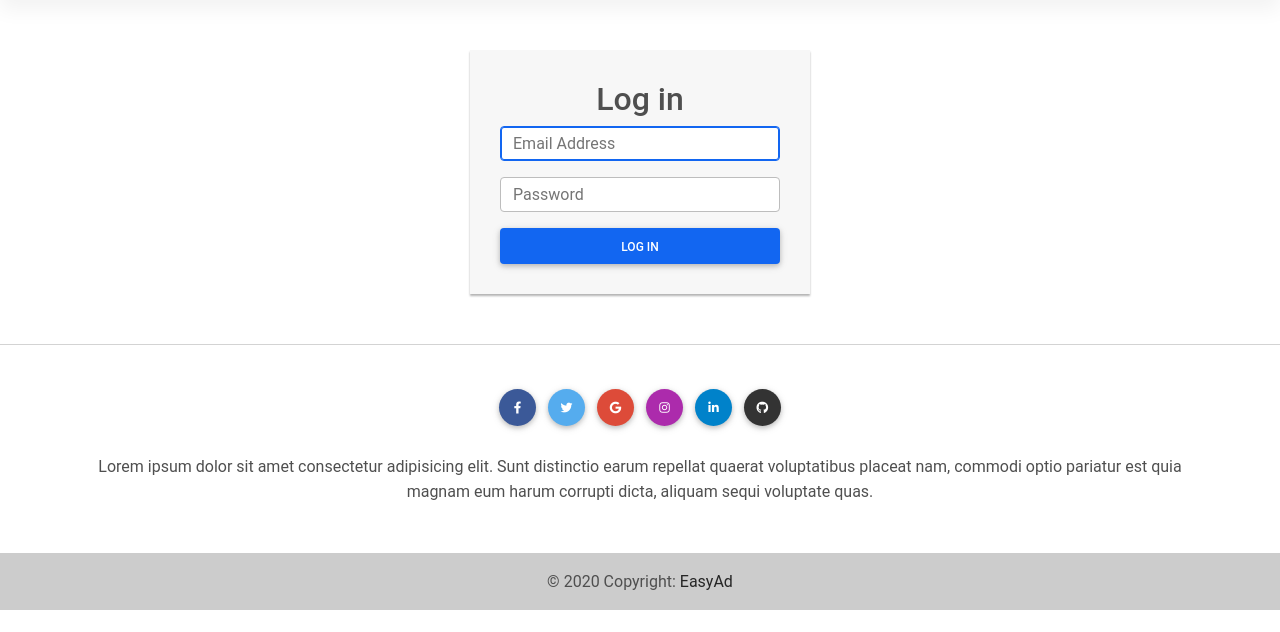
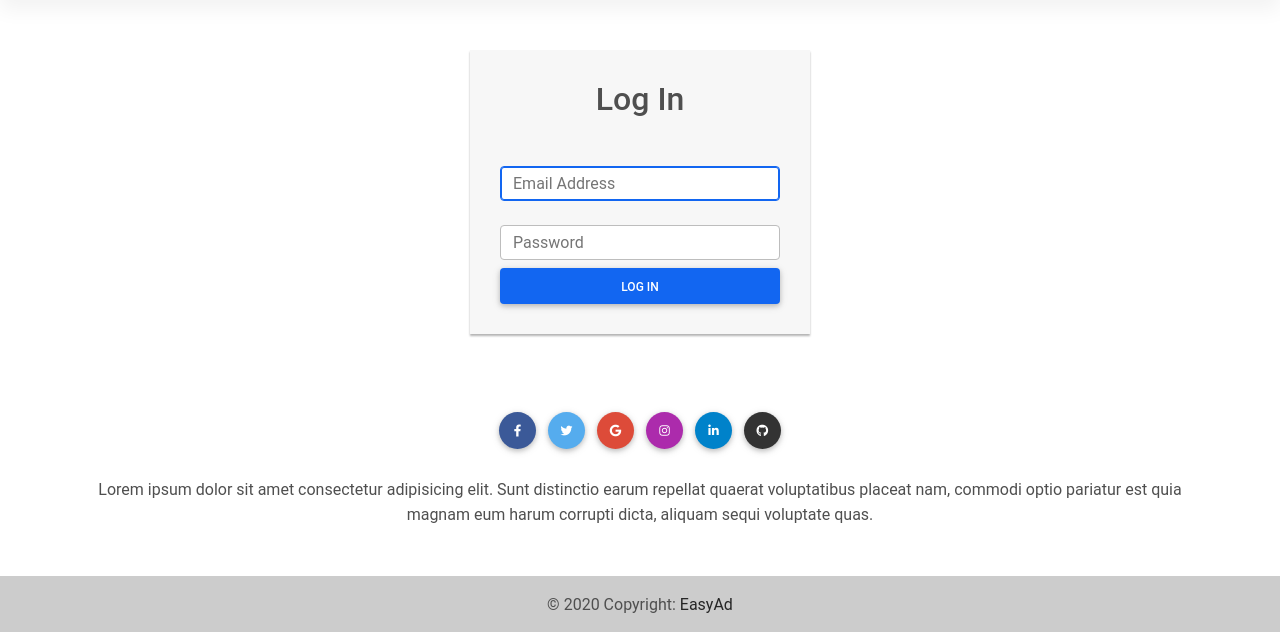
Before and after one commit to MeherajUlMahmmud/EasyAd, a Django app: page /account/login in a window 1280 px wide. Shown: the part 59-691 px from the top of the page. Run offline with Django 3.2, Linux system fonts and the light colour scheme; some libraries are stand-ins or nearby versions.

Commit message:
Update login.html

```diff
--- a/templates/user_control/login.html
+++ b/templates/user_control/login.html
@@ -11,21 +11,29 @@
                                 box-shadow: 0px 2px 2px rgba(0, 0, 0, 0.3);
                                 padding: 30px;">
         {% csrf_token %}
-        <h2 class="text-center mb-2">Log in</h2>
-        <div class="form-group mb-3">
+        <h2 class="text-center mb-5">Log In</h2>
+        <div class="form-group mb-4">
             {{ form.email|add_class:"form-control"|attr:"autofocus" }}
             {{ form.email.errors }}
         </div>
-        <div class="form-group mb-3">
+        <div class="form-group mb-2">
             {{ form.password|add_class:"form-control" }}
             {{ form.password.errors }}
         </div>
+
+        {% if form.non_field_errors %}
+        <ul class='form-errors list-group mb-4'>
+            {% for error in form.non_field_errors %}
+            <li class="small list-group-item list-group-item-danger">{{ error }}</li>
+            {% endfor %}
+        </ul>
+        {% endif %}
+
         <div class="form-group">
             <button type="submit" class="btn btn-primary btn-block">Log in</button>
         </div>
     </form>
 </div>
-<hr/>
 
 <script>
     var form_fields = document.getElementsByTagName("input");
@@ -43,6 +51,7 @@
 
 
 
+
 </script>
 
 {% endblock %}
```
